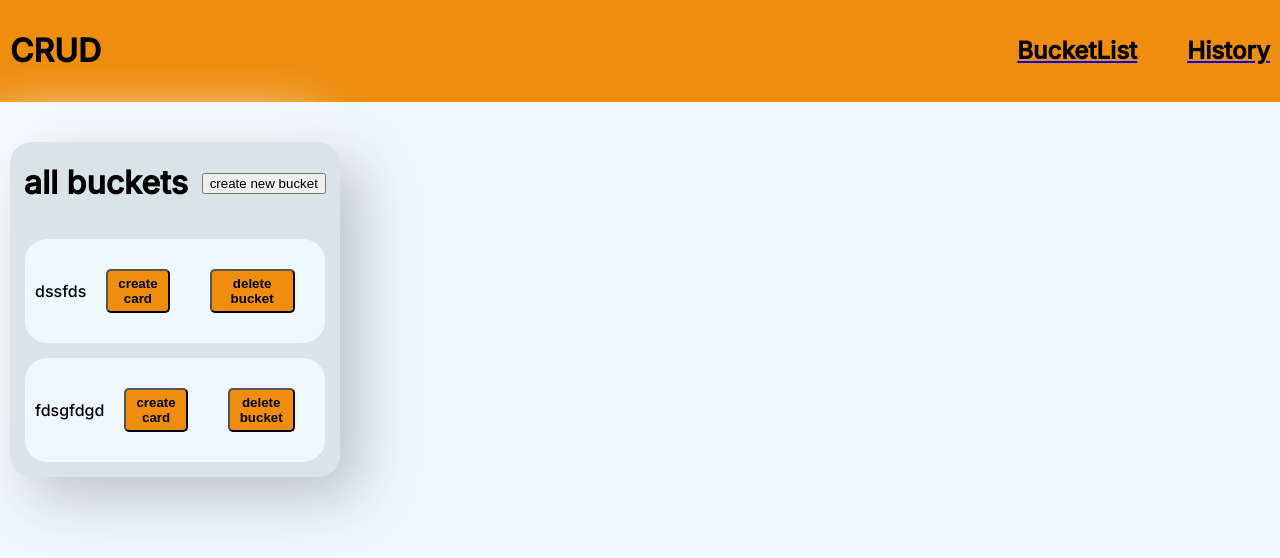
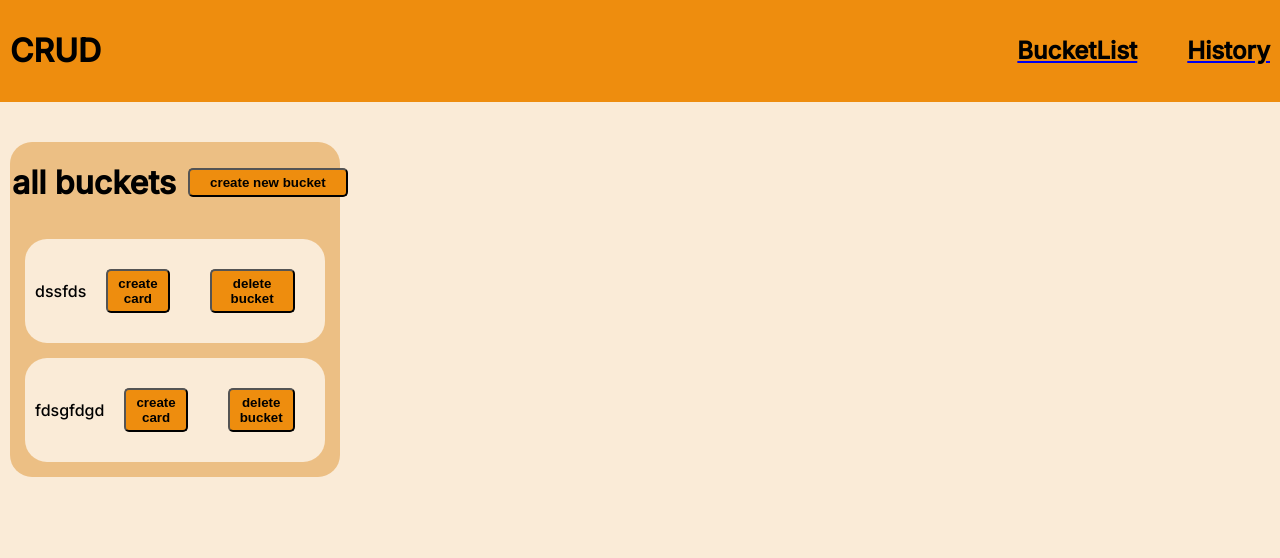
Before and after one commit to Ayush0054/bucket-card, a React (Vite) app: page / in a window 1280 px wide. Shown: the top 558 px of the page. Built offline with nearby package versions, Linux system fonts and the light colour scheme; data requests are answered from the project's data file.

Commit message:
ui changes

```diff
--- a/db.json
+++ b/db.json
@@ -61,6 +61,12 @@
       "card": "https://www.youtube.com/watch?v=GXBlqJCnEXE",
       "name": "sfasfdfaf",
       "id": 9
+    },
+    {
+      "bucketName": "dssfds",
+      "card": "asdasdad",
+      "name": "dasdasd",
+      "id": 10
     }
   ],
   "history": []
--- a/src/App.css
+++ b/src/App.css
@@ -11,3 +11,6 @@ code {
   font-family: source-code-pro, Menlo, Monaco, Consolas, "Courier New",
     monospace;
 }
+body {
+  background-color: antiquewhite;
+}
--- a/src/components/bucket/bucket.css
+++ b/src/components/bucket/bucket.css
@@ -7,7 +7,7 @@
   margin: 15px;
   padding: 10px;
   border-radius: 22px;
-  background-color: aliceblue;
+  background-color: antiquewhite;
   display: flex;
   justify-content: space-evenly;
   align-items: center;
--- a/src/pages/bucketlist/bucketlist.css
+++ b/src/pages/bucketlist/bucketlist.css
@@ -8,8 +8,9 @@
   margin: 10px;
   height: 100%;
   border-radius: 22px;
-  background: #dae4e7;
-  box-shadow: 20px 20px 60px #b9c2c4, -20px -20px 60px #fbffff;
+  background: #ecbf84;
+  /* background-color: rgb(238, 141, 14); */
+  /* box-shadow: 20px 20px 60px #b9c2c4, -20px -20px 60px #fbffff; */
   text-align: center;
 }
 .header-sidebar {
@@ -17,3 +18,15 @@
   justify-content: space-evenly;
   align-items: center;
 }
+
+.create-bucket-btn {
+  margin: 10px;
+  padding-top: 5px;
+  padding-bottom: 5px;
+  padding-left: 10px;
+  padding-right: 10px;
+  border-radius: 5px;
+  width: 100%;
+  background-color: rgb(238, 141, 14);
+  font-weight: 900;
+}
--- a/src/pages/bucketlist/bucketlist.jsx
+++ b/src/pages/bucketlist/bucketlist.jsx
@@ -20,7 +20,7 @@ function BucketList() {
           <div className="header-sidebar">
             <h1>all buckets</h1>
             <Link to="/createbucket">
-              <button> create new bucket</button>
+              <button className="create-bucket-btn"> create new bucket</button>
             </Link>
           </div>
           <Bucket />
--- a/src/pages/login/login.css
+++ b/src/pages/login/login.css
@@ -20,6 +20,7 @@
   max-width: 800px;
 
   border-bottom-left-radius: 10px;
+
   /* box-shadow: inset 150px 150px 250px #000000, inset -150px -150px 250px #000000; */
 }
 .login {
```
